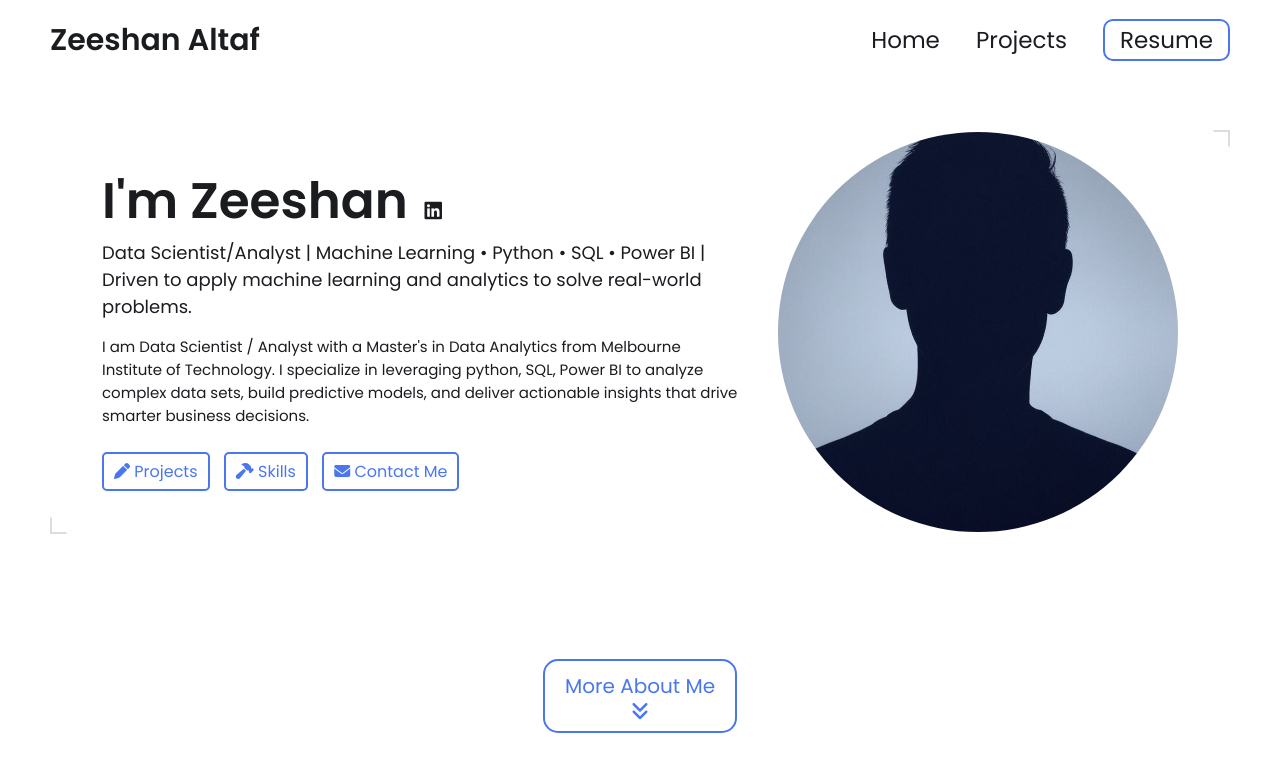
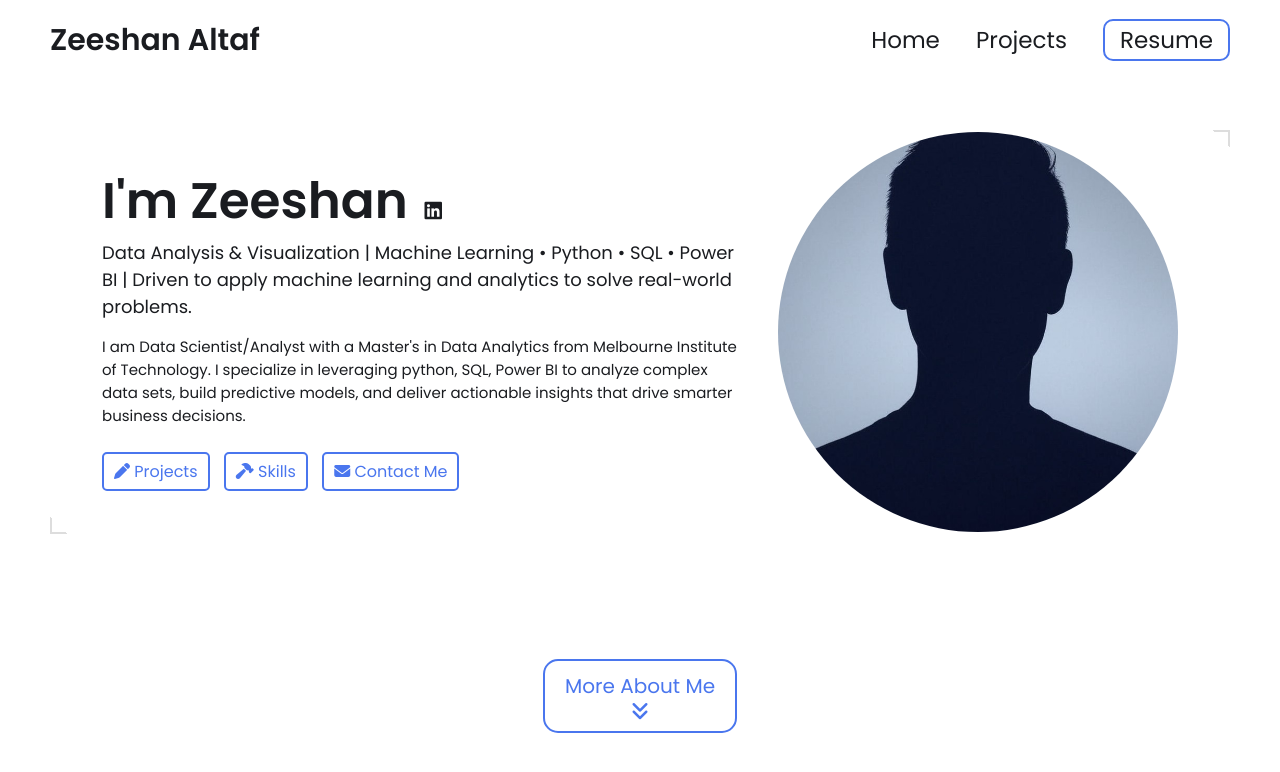
Before and after one commit to Zeeshan-Altaf/zeeshan-altaf.github.io, a Jekyll site: the page built from index.html, in a window 1280 px wide and 900 px high. Shown: the top 772 px of the window. Built offline with Jekyll 4.4.1, drawn with Linux system fonts in a browser that asks for light colours.

Commit message:
Update _config.yml

```diff
--- a/_config.yml
+++ b/_config.yml
@@ -13,9 +13,9 @@ title: Zeeshan Altaf's Portfolio # This is what shows up in the tab of the brows
 
 # Hero Section
 name: Zeeshan Altaf
-headline: Data Scientist/Analyst | Machine Learning • Python • SQL • Power BI | Driven to apply machine learning and analytics to solve real-world problems.
+headline: Data Analysis & Visualization | Machine Learning • Python • SQL • Power BI | Driven to apply machine learning and analytics to solve real-world problems.
 description: >- # dont remove this line. this will ignore all new lines until the next section
-  I am Data Scientist / Analyst with a Master's in Data Analytics from Melbourne Institute of Technology. I specialize in leveraging python, SQL, Power BI to analyze complex data sets, build predictive models, and deliver actionable insights that drive smarter business decisions.
+  I am Data Scientist/Analyst with a Master's in Data Analytics from Melbourne Institute of Technology. I specialize in leveraging python, SQL, Power BI to analyze complex data sets, build predictive models, and deliver actionable insights that drive smarter business decisions.
 
 # Place your profile image in /assets/images/profile-image/folder and edit the file name
 profile_image: ./assets/images/profile-image/avatar.jpeg
```
